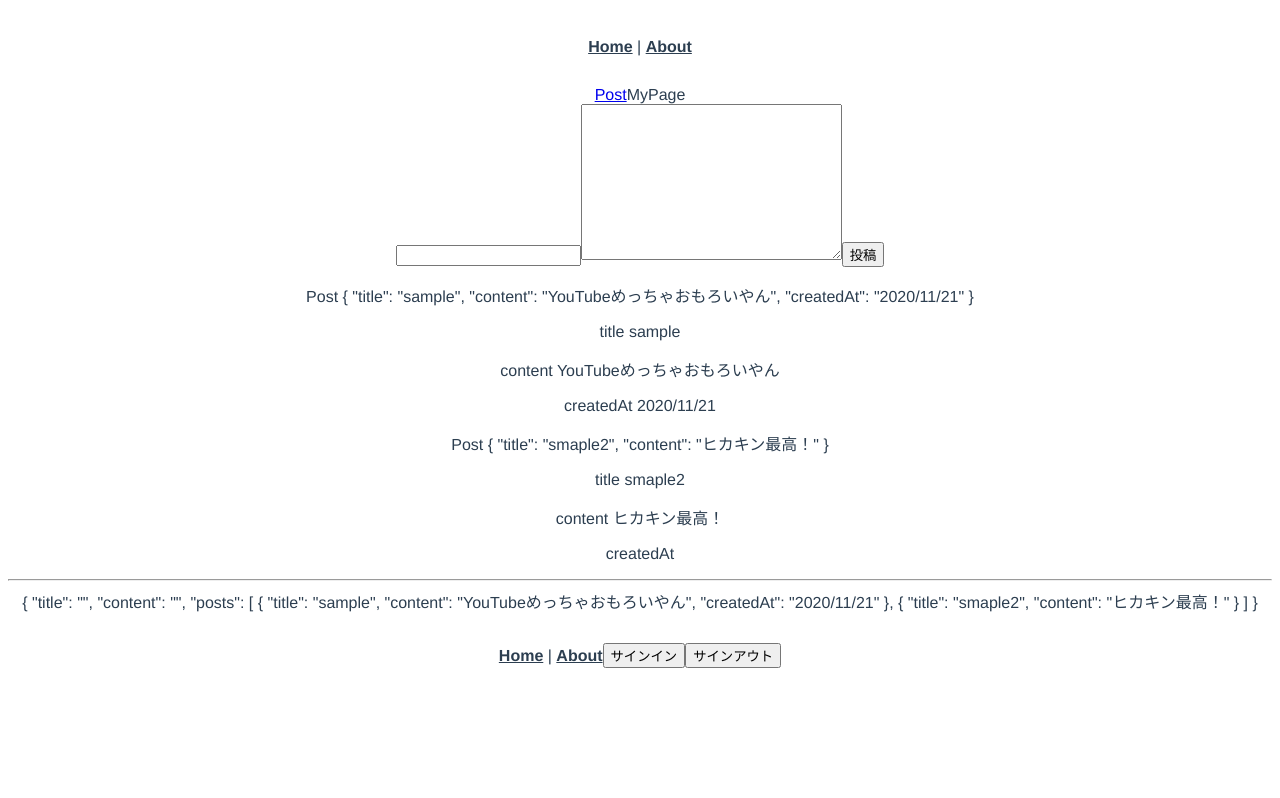
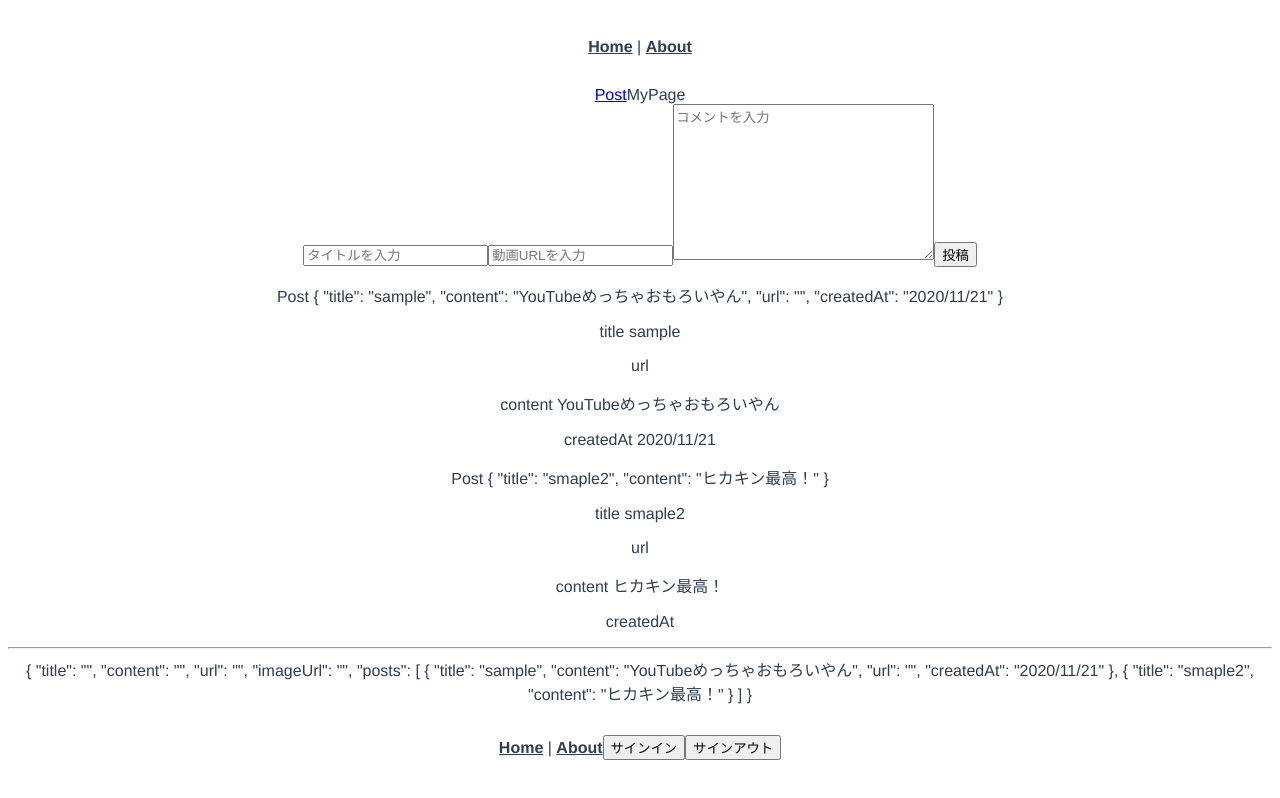
Before and after one commit to cocosh0711/team-e-app, a Vue app: page /posts in a window 1280 px wide. Built offline with nearby package versions, Linux system fonts and the light colour scheme.

Commit message:
add-youtube-api

```diff
--- a/src/router/index.js
+++ b/src/router/index.js
@@ -4,6 +4,7 @@ import Home from "../views/Home.vue"
 import About from "../views/About.vue"
 import Post from "../views/Post.vue"
 import MyPage from "../views/MyPage.vue"
+import PostsIndex from "../views/PostsIndex.vue"
 
 Vue.use(VueRouter)
 
@@ -28,6 +29,11 @@ const routes = [
     name: "MyPage",
     component: MyPage,
   },
+  {
+    path: "/posts-index",
+    name: "PostsIndex",
+    component: PostsIndex,
+  },
 ]
 
 const router = new VueRouter({
--- a/src/views/Post.vue
+++ b/src/views/Post.vue
@@ -1,13 +1,21 @@
 <template>
   <div class="posts">
-    <input type="text" v-model="title" />
+    <input type="text" v-model="title" placeholder="タイトルを入力" />
+    <input type="text" v-model="url" placeholder="動画URLを入力" />
     <!-- ①textareaでコメント内容を書けるようにする -->
-    <textarea type="text" cols="30" rows="10" v-model="content"></textarea>
+    <textarea
+      type="text"
+      cols="30"
+      rows="10"
+      v-model="content"
+      placeholder="コメントを入力"
+    ></textarea>
     <button v-on:click="post">投稿</button>
     <!-- ④for文でtextareaの内容も表示する -->
     <div v-for="(post, index) in posts" v-bind:key="index">
       <p>Post {{ post }}</p>
       <p>title {{ post.title }}</p>
+      <p>url {{ post.url }}</p>
       <p>content {{ post.content }}</p>
       <p>createdAt {{ post.createdAt }}</p>
     </div>
@@ -27,10 +35,13 @@ export default {
       // ②textareaの内容を持ってくるデータを作る
       content: "",
       // postsはfirestoreから取得したデータをしまうところ
+      url: "",
+      imageUrl: "",
       posts: [
         {
           title: "sample",
           content: "YouTubeめっちゃおもろいやん",
+          url: "",
           createdAt: "2020/11/21",
         },
         { title: "smaple2", content: "ヒカキン最高！" },
@@ -40,6 +51,25 @@ export default {
   methods: {
     post: function() {
       this.posts = []
+      // this.urlから末尾だけ抽出する（正規表現）
+      if (!this.url.match(/https:\/\/www.youtube.com\/watch\?v=/)) {
+        alert("URLが正しくありません")
+        return
+      }
+      const videoId = this.url.replace("https://www.youtube.com/watch?v=", "")
+      const url =
+        "https://www.googleapis.com/youtube/v3/videos?id=" +
+        videoId +
+        "&key=" +
+        process.env.VUE_APP_YOUTUBE_API_KEY +
+        "&part=snippet,contentDetails,statistics,status"
+      fetch(url)
+        .then(res => {
+          return res.json([0])
+        })
+        .then(data => {
+          console.dir(data)
+          this.imageUrl = data.items[0].snippet.thumbnails.high.url
           firebase
             .firestore()
             .collection("posts")
@@ -47,7 +77,9 @@ export default {
               // ③postsコレクションにtextareaの内容も追加できるようにする
               title: this.title,
               content: this.content,
+              url: videoId,
               createdAt: firebase.firestore.FieldValue.serverTimestamp(),
+              imageUrl: this.imageUrl,
             })
             .then(
               firebase
@@ -61,6 +93,7 @@ export default {
                   })
                 }),
             )
+        })
     },
   },
 }
--- /dev/null
+++ b/src/views/PostsIndex.vue
@@ -0,0 +1,36 @@
+<template>
+  <div class="posts-index">
+    <img v-bind:src="imageUrl" />
+  </div>
+</template>
+
+<script>
+export default {
+  data() {
+    return {
+      imageUrl: "",
+    }
+  },
+  mounted: function() {
+    this.getVideos()
+  },
+  methods: {
+    getVideos: function() {
+      const url =
+        "https://www.googleapis.com/youtube/v3/videos?id=ydfD1qCxA7I&key=" +
+        process.env.VUE_APP_YOUTUBE_API_KEY +
+        "&part=snippet,contentDetails,statistics,status"
+      fetch(url)
+        .then(res => {
+          return res.json([0])
+        })
+        .then(data => {
+          console.dir(data)
+          this.imageUrl = data.items[0].snippet.thumbnails.high.url // 画像を表示する
+        })
+    },
+  },
+}
+</script>
+
+<style lang="scss"></style>
```
Also changed, not shown: config/dev.env.js (added, +8 -0 lines), config/prod.env.js (added), 1 other file (tests, documents, lock files or other folders). Lines whose indentation alone changed are shown as unchanged.
